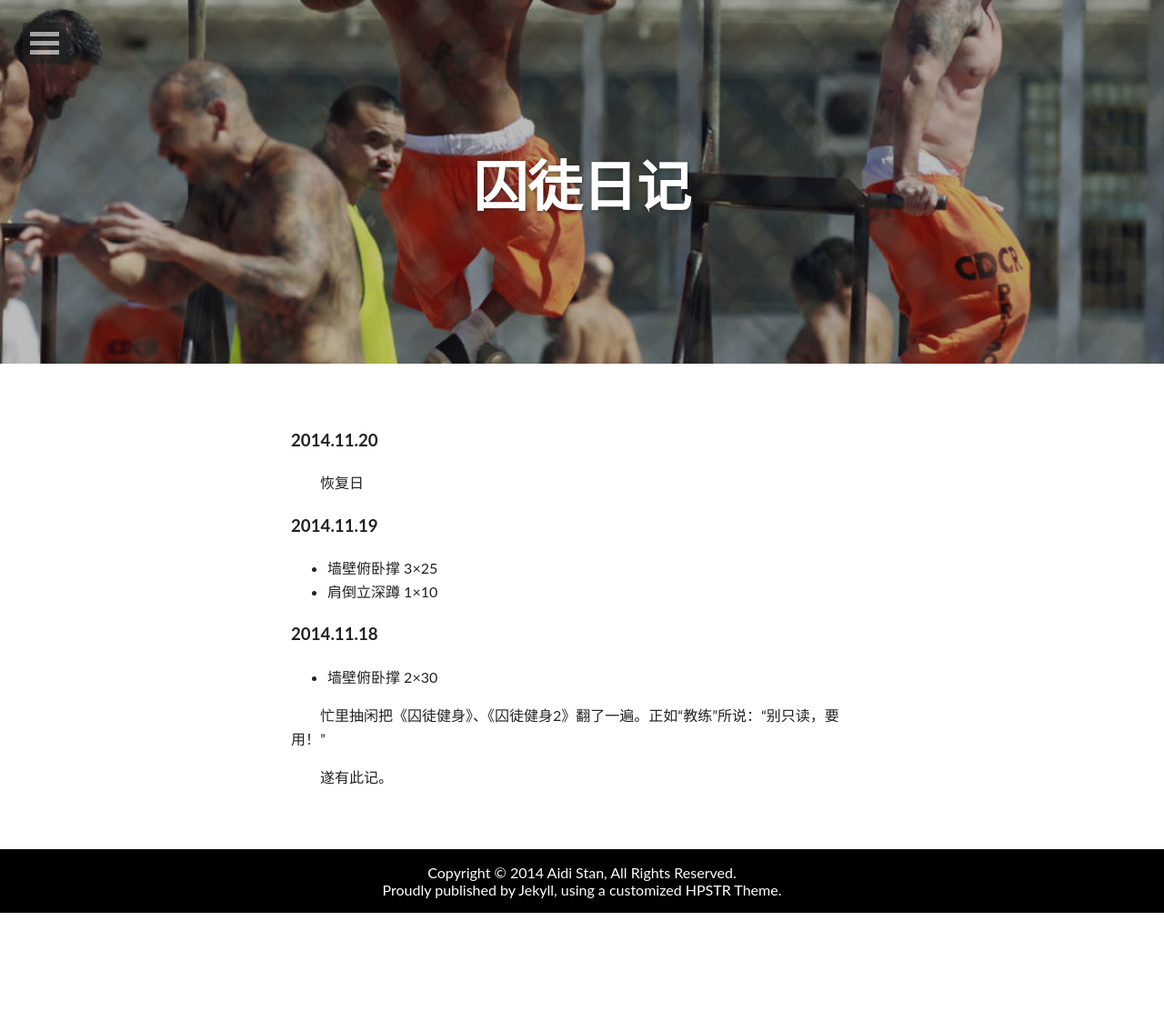
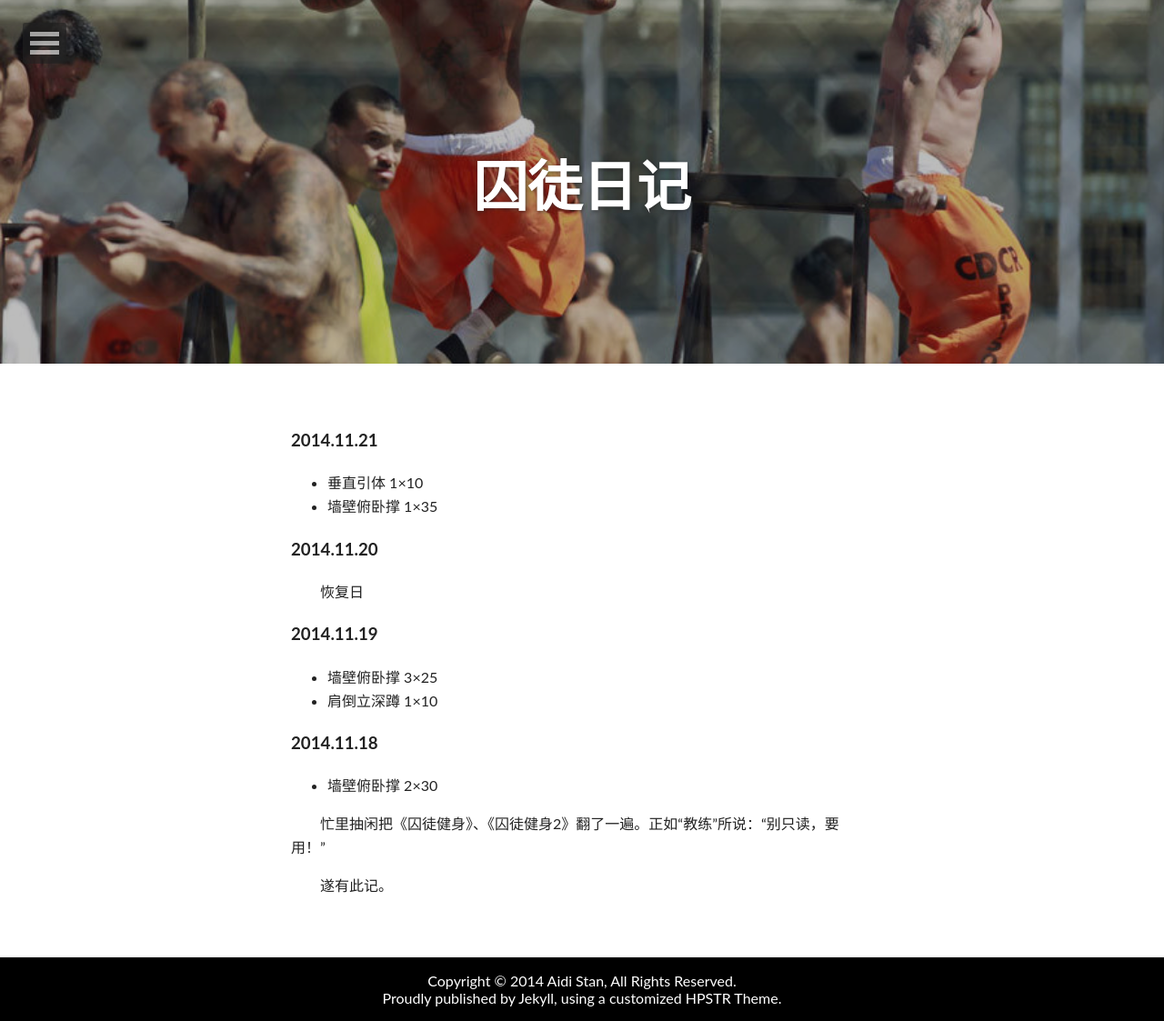
Before and after one commit to alex970448359/site-blog.aiditan.me, a Jekyll site: the page built from convict.md, in a window 1280 px wide. Shown: the whole page at 91% size. Built offline with Jekyll 4.4.1, drawn with Linux system fonts in a browser that asks for light colours; nearby versions of some CDN libraries; comment, search, counter and statistics services are not loaded; before the commit the page ends 1004 px from its top, so only the background shows below that.

Commit message:
Update convict.md

```diff
--- a/convict.md
+++ b/convict.md
@@ -9,6 +9,11 @@ image:
   creditlink:
 comments: page-convict
 ---
+
+### 2014.11.21
+
+- 垂直引体 1&times;10
+- 墙壁俯卧撑 1&times;35
 
 ### 2014.11.20
 
```
